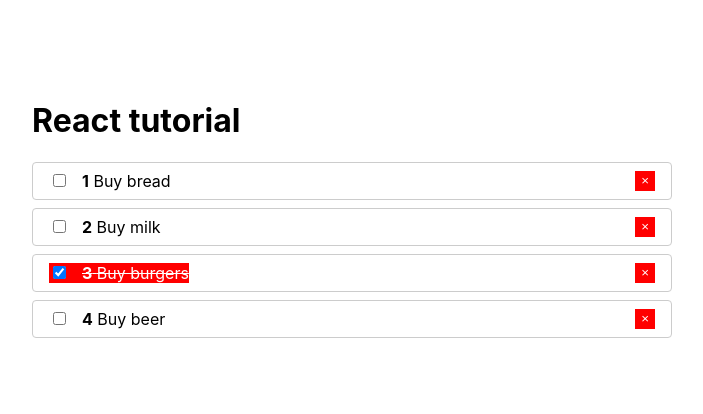
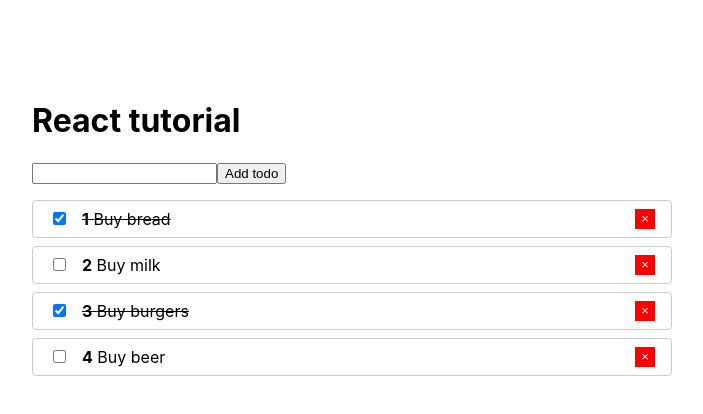
Before and after one commit to Adlife84/ReactJS, a React (Create React App) app: page / in a window 1280 px wide. Shown: the top 414 px of the page, without its empty margins (288-991 px from the left). Built offline with nearby package versions, Linux system fonts and the light colour scheme.

Commit message:
Added addTodo's form

```diff
--- a/src/App.js
+++ b/src/App.js
@@ -1,16 +1,17 @@
 import React, { useState } from 'react';
 import TodoList from "./Todo/TodoList";
+import Context from "./contex";
+import AddTodo from './Todo/AddTodo';
 
 function App() {
   const [todos, setTodos] = useState([
-    { id: 1, complete: false, title: "Buy bread"},
+    { id: 1, complete: true, title: "Buy bread"},
     { id: 2, complete: false, title: "Buy milk"},
     { id: 3, complete: true, title: "Buy burgers"},
     { id: 4, complete: false, title: "Buy beer"},
   ])
 
   function toggleTodo(id) {
-    console.log(`toggle id: ${id} and state ${todos[id-1].complete}`)
     setTodos(todos.map(todo => {
       if (todo.id === id) {
         todo.complete = !todo.complete
@@ -18,11 +19,29 @@
     }))
   }
 
+  function removeTodo(id) {
+    setTodos(todos.filter(todo => todo.id !== id))
+  }
+
+  function addTodo(title) {
+    setTodos(todos.concat([
+      {
+       title: title,
+       id: Date.now(),
+       complete: false
+      }
+     ])
+    )
+  }
+
   return (
-    <div className="wrapper">
-      <h1>React tutorial</h1>
-      <TodoList todos={todos} onToggle={toggleTodo}/>
-    </div>
+    <Context.Provider value={{ removeTodo }}>
+      <div className="wrapper">
+        <h1>React tutorial</h1>
+        <AddTodo onCreate={addTodo}/>
+        {todos.length? <TodoList todos={todos} onToggle={toggleTodo}/>: <p>not todos</p>}
+      </div>
+    </Context.Provider>
   )
 }
 
--- /dev/null
+++ b/src/Todo/AddTodo.js
@@ -0,0 +1,27 @@
+import React, { useState } from 'react';
+import PropTypes from 'prop-types';
+
+function AddTodo({ onCreate }) {
+  const [ value, setValue ] = useState('');
+
+  function submitHandler(event) {
+    event.preventDefault();
+    if(value.trim()){
+      onCreate(value)
+    }
+    setValue('');
+  }
+
+  return (
+    <form style={{marginBottom: '1rem' }} onSubmit={submitHandler}>
+      <input value={value} onChange={(event => setValue(event.target.value))} />
+      <button type="submit">Add todo</button>
+    </form>
+  )
+}
+
+AddTodo.propTypes = {
+  onCreate: PropTypes.func.isRequired
+}
+
+export default AddTodo
--- a/src/Todo/TodoItem.js
+++ b/src/Todo/TodoItem.js
@@ -1,8 +1,9 @@
-import React from 'react';
+import React, { useContext } from 'react';
 import PropTypes from 'prop-types';
+import Context from '../contex';
 
 function TodoItem({todo, index, onChange}) {
-
+    const { removeTodo } = useContext(Context);
     const styles = {
         li: {
             display: 'flex',
@@ -22,10 +23,7 @@
 
     if (todo.complete) {
         classes.push('done');
-        classes.push('btn');
     }
-    console.log(classes);
-    console.log(classes.join(' '));
 
     return(
         <li style={styles.li}>
@@ -40,7 +38,7 @@
                 &nbsp;
                 {todo.title}
             </span>
-            <button className="btn">&times;</button>
+            <button className="btn" onClick={() => removeTodo(todo.id)}>&times;</button>
         </li>
     )
 }
--- /dev/null
+++ b/src/contex.js
@@ -0,0 +1,5 @@
+import React from 'react';
+
+const Context = React.createContext();
+
+export default Context
```
